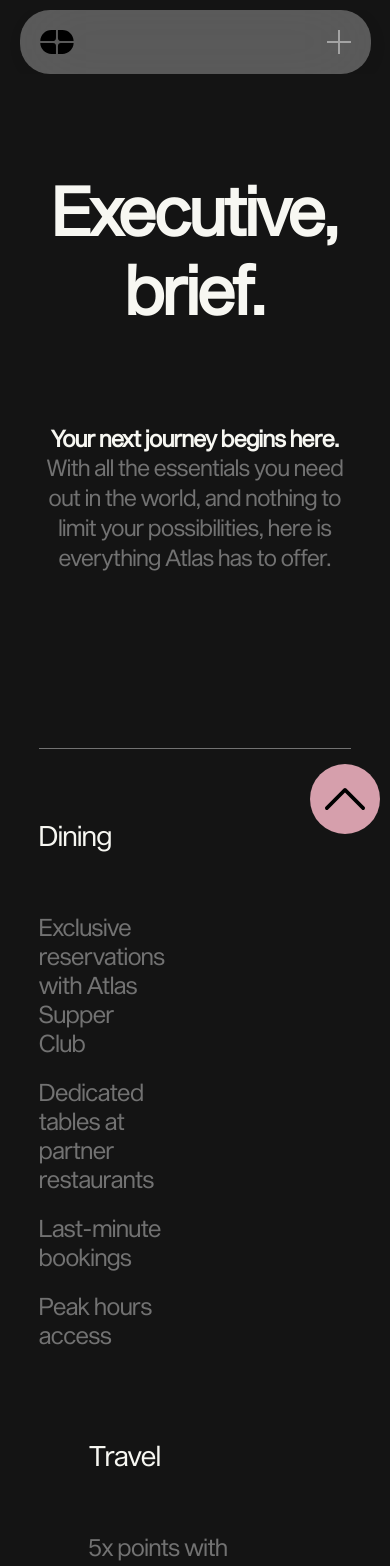
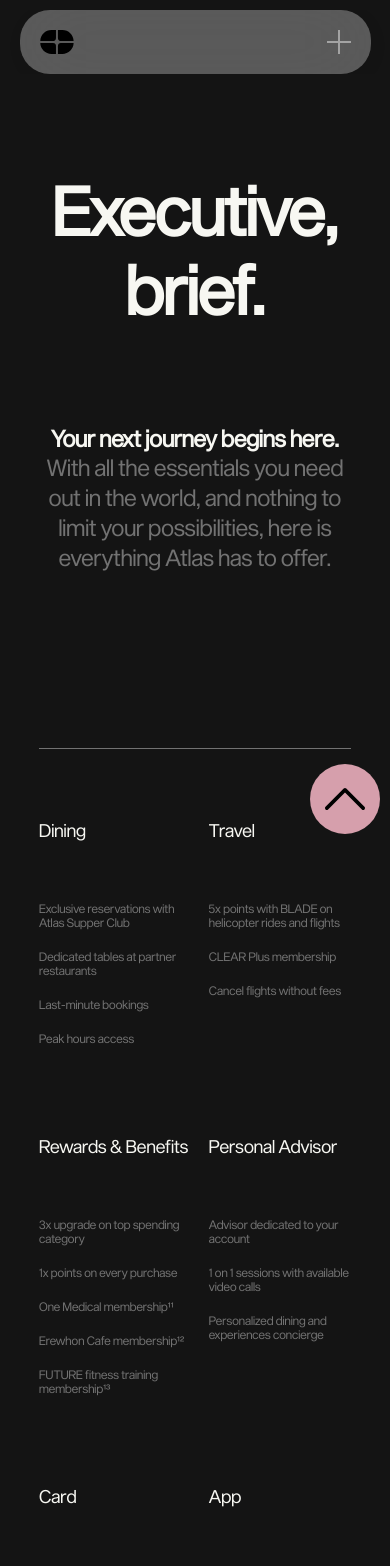
Before and after one commit to Fjolla2002/AtlasCard, a React (Create React App) app in the folder atlascard-fs/: page /benefits in a window 390 px wide. Shown: the top 1566 px of the page. Built offline with nearby package versions, Linux system fonts and the light colour scheme.

Commit message:
made responsive executive brief component

```diff
--- a/atlascard-fs/src/components/ExecutiveBrief/executiveBrief.scss
+++ b/atlascard-fs/src/components/ExecutiveBrief/executiveBrief.scss
@@ -10,7 +10,7 @@
         flex-wrap: wrap;
 
         .table-item {
-            flex: 0 0 calc(50%);
+            flex: 0 0 calc(48%);
             margin-bottom: 30px;
 
             &:nth-child(even) {
@@ -75,3 +75,35 @@
         }
     }
 }
+@media (max-width: 768px) {
+    #executiveBrief {
+        overflow: hidden;
+        .table-content {
+            .table-item {
+
+                &:nth-child(even) {
+                    table {
+                        margin-left: 20px;
+                    }
+                }
+                table {
+                    tbody {
+
+                        tr:first-child {
+                            td {
+                                font-size: 18px;
+
+                            }
+                        }
+                        tr:nth-child(n + 2) {
+                            td {
+                                font-size: 12px;
+                                padding-right: 0px;
+                            }
+                        }
+                    }
+                }
+            }
+        }
+    }
+}
```
